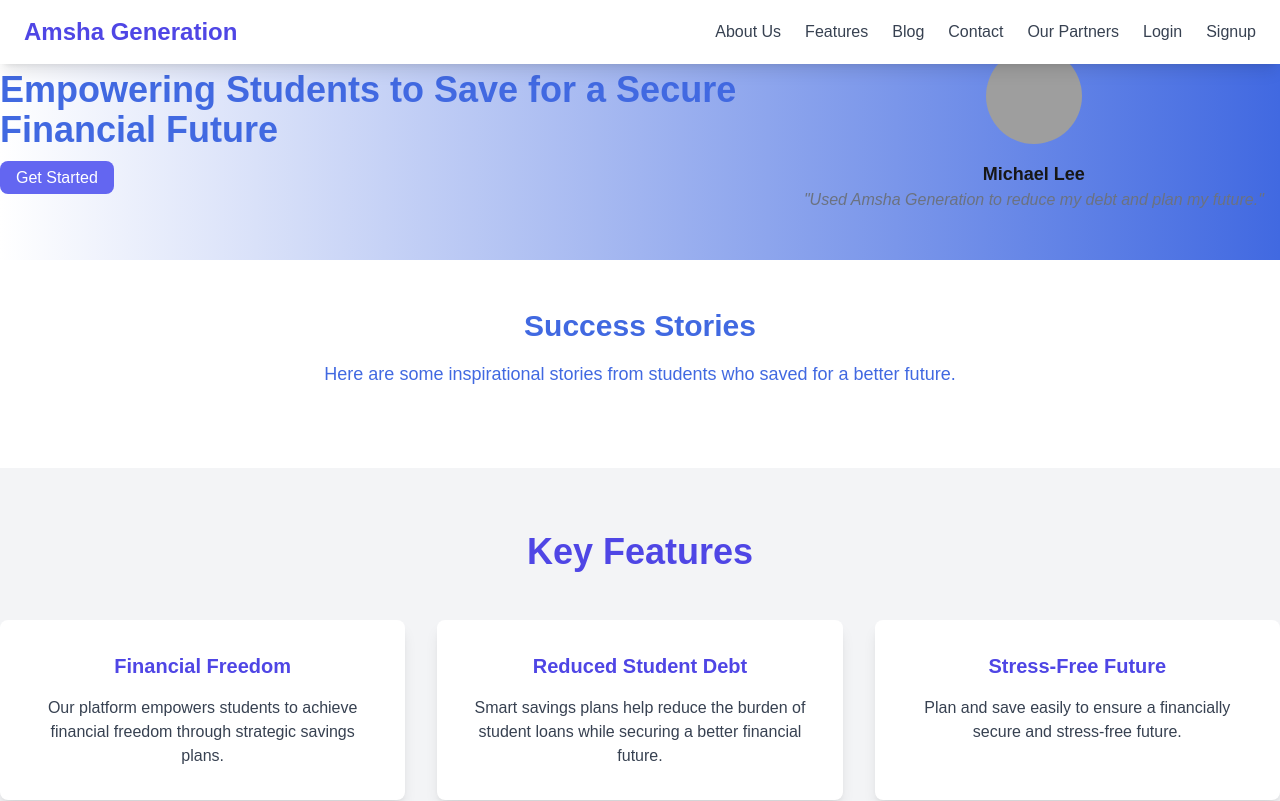
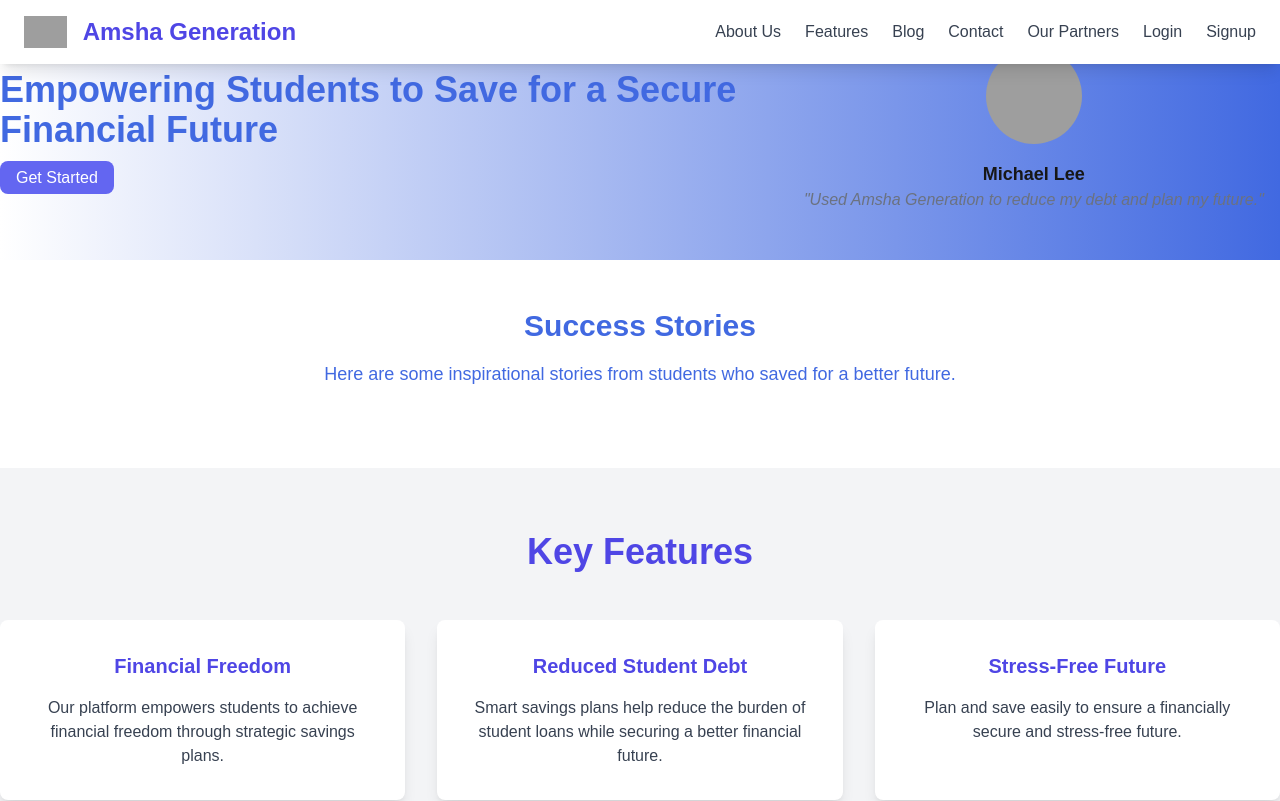
Before and after one commit to etyanglinus/amsha_generation, a Next.js app: page / in a window 1280 px wide. Shown: the top 801 px of the page. Built offline with nearby package versions, Linux system fonts and the light colour scheme; grey boxes are pictures that could not be loaded.

Commit message:
Update Navbar.js

```diff
--- a/src/components/Navbar.js
+++ b/src/components/Navbar.js
@@ -6,7 +6,11 @@ const Navbar = () => {
   return (
     <nav className="navbar fixed top-0 w-full bg-white shadow-lg z-10">
       <div className="container mx-auto flex justify-between items-center py-4 px-6">
-        <h2 className="font-extrabold text-2xl text-indigo-600">Amsha Generation</h2>
+        {/* Logo */}
+        <div className="flex items-center space-x-4">
+          <img src="/logo.png" alt="Amsha Generation Logo" className="h-8 w-auto" />
+          <h2 className="font-extrabold text-2xl text-indigo-600">Amsha Generation</h2>
+        </div>
 
         {/* Desktop Links only (visible on medium and larger screens) */}
         <ul className="hidden md:flex space-x-6 items-center">
```
